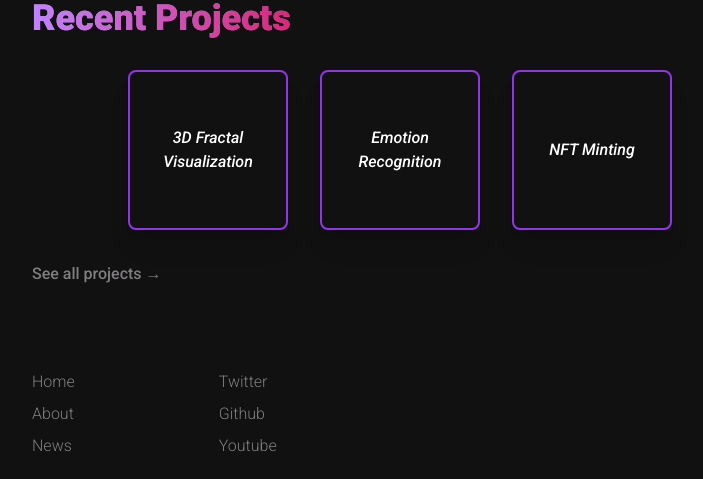
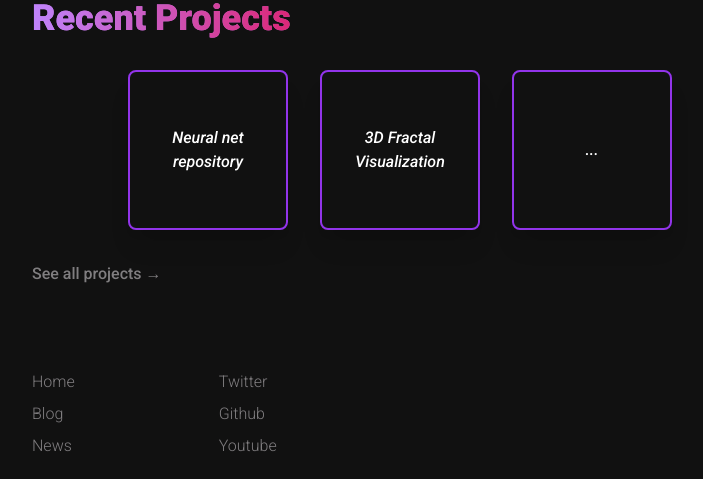
Before and after one commit to MagamedT/magamedtmsk, a Next.js app: page / in a window 1280 px wide. Shown: the part 838-1317 px from the top of the page, without its empty margins (240-943 px from the left). Built offline with nearby package versions, Linux system fonts and the light colour scheme.

Commit message:
change to footer and recent project component

```diff
--- a/components/Footer.js
+++ b/components/Footer.js
@@ -10,8 +10,8 @@ function Footer() {
             <h3 className="menu-footer">Home</h3>
           </Link>
 
-          <Link href="/">
-            <h3 className="menu-footer">About</h3>
+          <Link href="/Blog">
+            <h3 className="menu-footer">Blog</h3>
           </Link>
 
           <Link href="/">
--- a/components/RecentProject.js
+++ b/components/RecentProject.js
@@ -6,9 +6,9 @@ function RecentProject() {
         <h1 className="text-white font-black text-4xl mb-4 text-transparent bg-clip-text bg-gradient-to-r from-purple-400 to-pink-600"><span className="text-transparent bg-clip-text bg-gradient-to-r from-purple-400 to-pink-600">Recent Projects</span></h1>
 
         <div className="flex flex-col items-center md:flex-row justify-center">
+            <Card  texte ={"Neural net repository"} link = "/"/>
             <Card  texte ={"3D Fractal Visualization"} link = "/"/>
-            <Card  texte ={"Emotion Recognition"} link = "/"/>
-            <Card  texte ={"NFT Minting"} link = "/"/>
+            <Card  texte ={"..."} link = "/"/>
         </div>
 
         <h3 className="mt-4 w-30 text-[#807e80] font-medium hover:text-white transition-all duration-200 cursor-pointer">See all projects →</h3>
```
